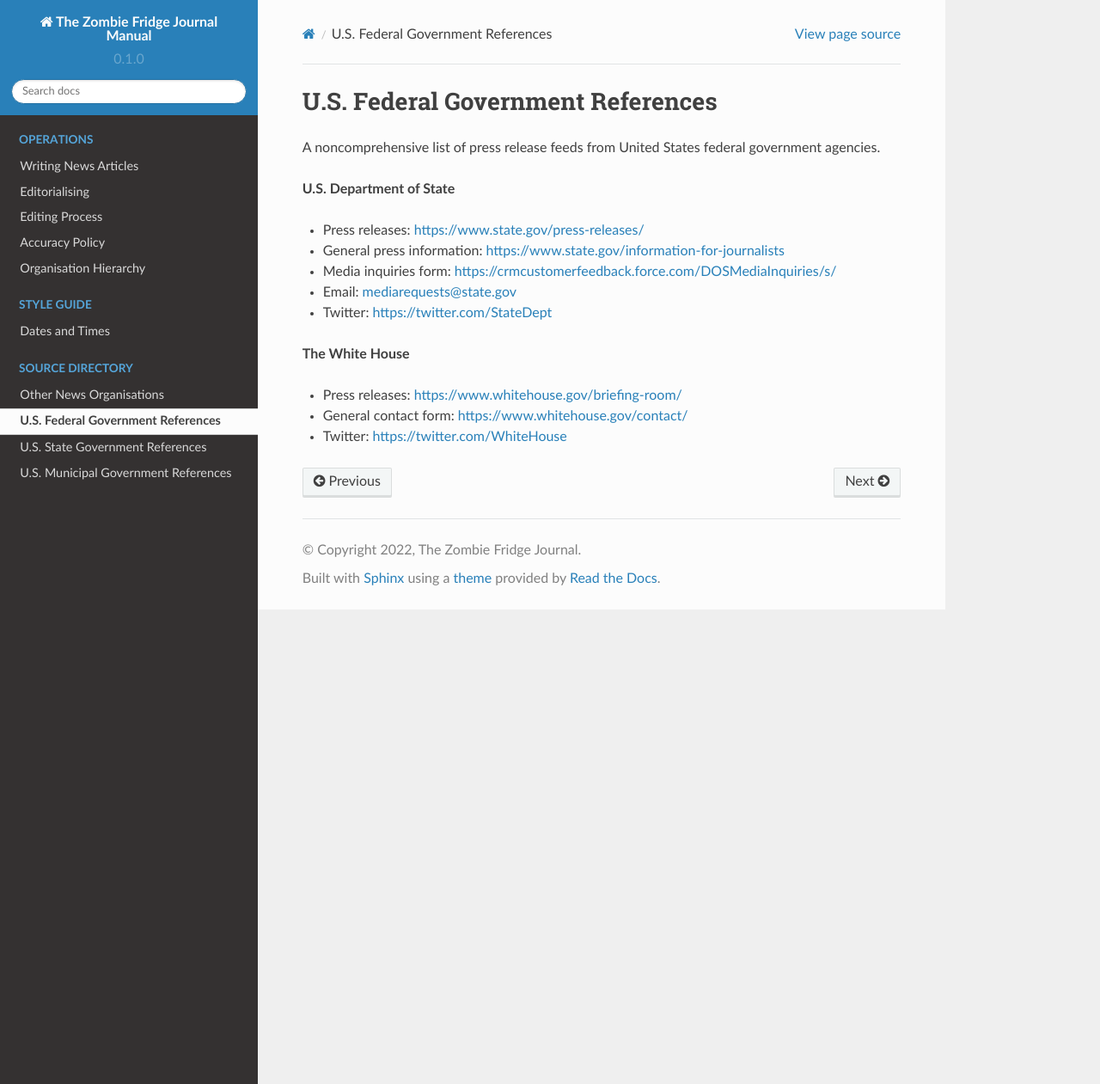
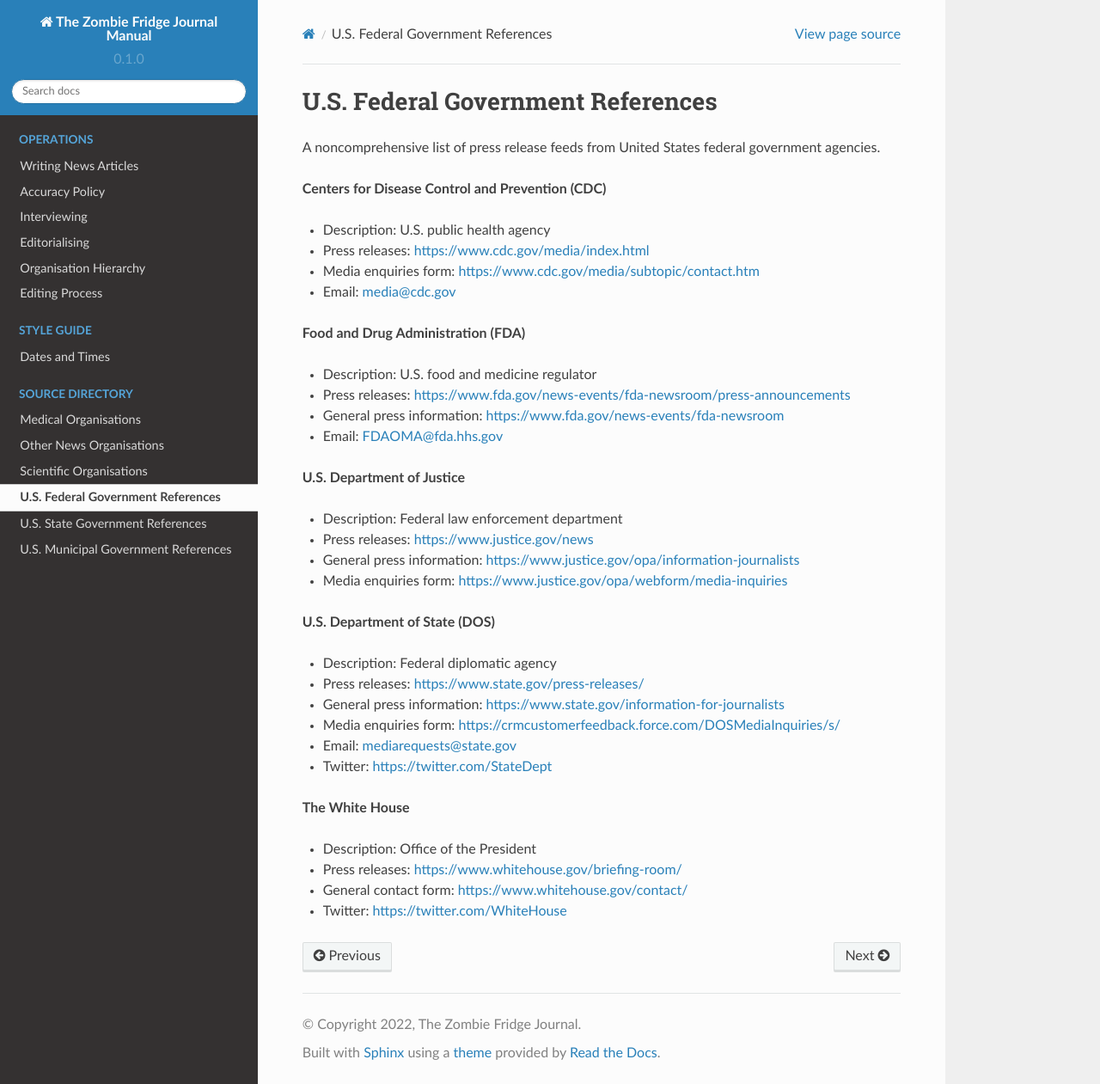
Before and after one commit to theZFJ/manual, a Sphinx documentation site: the page built from docs/usFedGovt.rst, in a window 1280 px wide and 1261 px high. Shown: the whole window at 86% size. Built offline with Sphinx 7.4.7 and the Read the Docs theme 2.0.0, drawn with Linux system fonts in a browser that asks for light colours.

Commit message:
2022-07-23 progress
- misc. stuff
- more directory stuff
- up next: Interviewing

```diff
--- a/docs/accuracyAndCorrections.rst
+++ b/docs/accuracyAndCorrections.rst
@@ -2,6 +2,10 @@ Accuracy Policy
 ===============
 
 ZFJ accuracy and corrections policy.
+
+**THE PRIMARY PRINCIPLE: REPORT THE FACTS TRUTHFULLY.** Don't forget it. If you can't expect yourself to be fair, you can't expect others to be fair as well.
+
+As a basic ethical test: Would you be able to defend your work before someone who you respect?
 
 Safety
 ------
--- /dev/null
+++ b/docs/medOrgs.rst
@@ -0,0 +1,4 @@
+Medical Organisation References
+===============================
+
+Some organisations involved in medical-related activities.
--- a/docs/usFedGovt.rst
+++ b/docs/usFedGovt.rst
@@ -3,16 +3,39 @@ U.S. Federal Government References
 
 A noncomprehensive list of press release feeds from United States federal government agencies.
 
-**U.S. Department of State**
+**Centers for Disease Control and Prevention (CDC)**
 
+* Description: U.S. public health agency
+* Press releases: https://www.cdc.gov/media/index.html
+* Media enquiries form: https://www.cdc.gov/media/subtopic/contact.htm
+* Email: media@cdc.gov
+
+**Food and Drug Administration (FDA)**
+
+* Description: U.S. food and medicine regulator
+* Press releases: https://www.fda.gov/news-events/fda-newsroom/press-announcements
+* General press information: https://www.fda.gov/news-events/fda-newsroom
+* Email: FDAOMA@fda.hhs.gov
+
+**U.S. Department of Justice**
+
+* Description: Federal law enforcement department
+* Press releases: https://www.justice.gov/news
+* General press information: https://www.justice.gov/opa/information-journalists
+* Media enquiries form: https://www.justice.gov/opa/webform/media-inquiries
+
+**U.S. Department of State (DOS)**
+
+* Description: Federal diplomatic agency
 * Press releases: https://www.state.gov/press-releases/
 * General press information: https://www.state.gov/information-for-journalists
-* Media inquiries form: https://crmcustomerfeedback.force.com/DOSMediaInquiries/s/
+* Media enquiries form: https://crmcustomerfeedback.force.com/DOSMediaInquiries/s/
 * Email: mediarequests@state.gov
 * Twitter: https://twitter.com/StateDept
 
 **The White House**
 
+* Description: Office of the President
 * Press releases: https://www.whitehouse.gov/briefing-room/
 * General contact form: https://www.whitehouse.gov/contact/
 * Twitter: https://twitter.com/WhiteHouse
--- a/docs/writingNewsArticles.rst
+++ b/docs/writingNewsArticles.rst
@@ -82,7 +82,7 @@ Additional contributors are listed at the end in the signoff with "Additional re
 Datelines
 ---------
 
-Datelines indicate where the story was written (ex. "NEW YORK CITY, July 21 (ZFJ) - [ARTICLE]").
+Datelines indicate where the story was written (ex. "NEW YORK CITY, Jul 21 (ZFJ) - [ARTICLE]").
 
 The format should be CITY, COUNTRY, DATE (ZFJ). Include COUNTRY if the city isn't that well known.
 
```
Also changed, not shown: docs/index.rst (+7 -4 lines), docs/interviewing.rst (added, +9 -0 lines), docs/sciOrgs.rst (added, +15 -0 lines).
